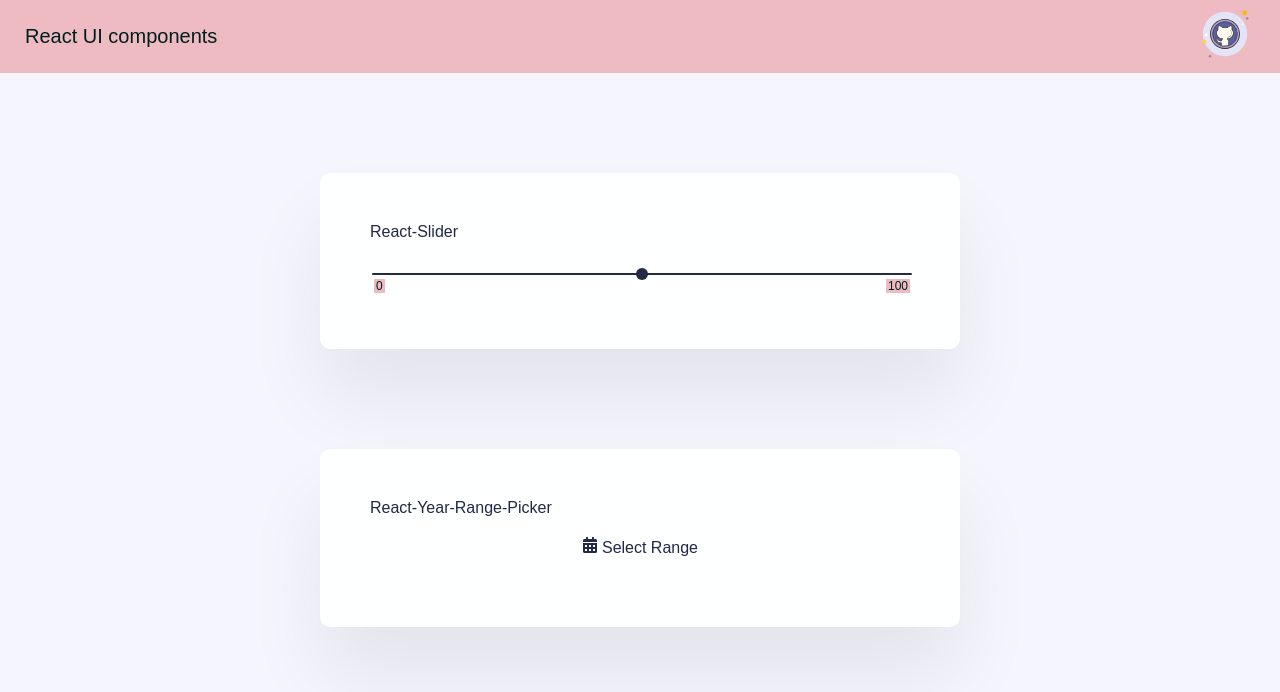
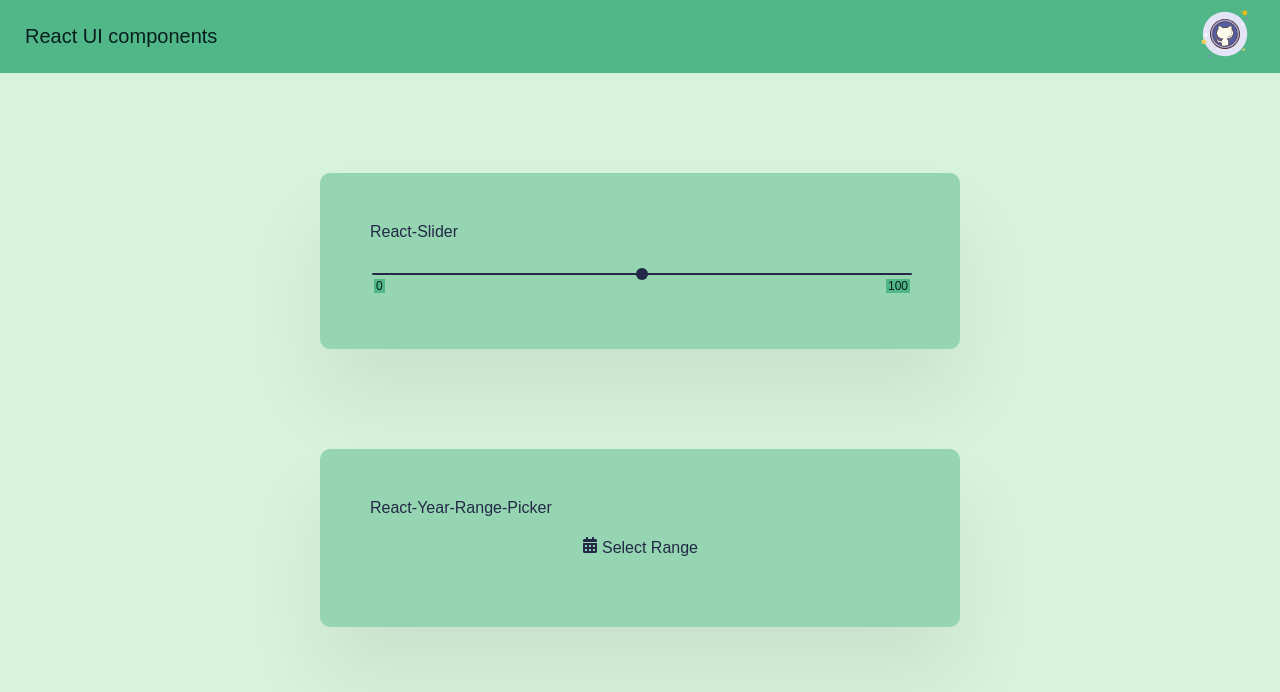
Before and after one commit to manvendra22/react-slider, a React app: page / in a window 1280 px wide. Shown: the top 692 px of the page. Built offline with nearby package versions, Linux system fonts and the light colour scheme.

Commit message:
[Update] Color palette

```diff
--- a/src/styles/_variables.scss
+++ b/src/styles/_variables.scss
@@ -1,25 +1,25 @@
 $white: #fff;
 
 $opacity-box-shadow: 0.3;
-$stroke: #001E1D;
+$stroke: #001e1d;
 
-$disable-color: #CCC;
-$disable-bg-color: #EEE;
+$disable-color: #ccc;
+$disable-bg-color: #eee;
 
-$primary-bg: #F4F5FD;
+$primary-bg: #d8f3dc;
 $primary-text: #232946;
 
-$secondary-bg: #FEFFFF;
+$secondary-bg: #95d5b2;
 $secondary-text: #232946;
 
-$tertiary-bg: #EEBBC3;
-$tertiary-text: #001E1D;
+$tertiary-bg: #52b788;
+$tertiary-text: #001e1d;
 
-$element-bg: #ECECF8;
+$element-bg: #b7e4c7;
 $element-text: #232946;
 
-$highlight-bg: #F9BC60;
-$highlight-text: #001E1D;
+$highlight-bg: #40916c;
+$highlight-text: #001e1d;
 
-$highlight-bg-2: #FFD803;
-$highlight-text-2: #272343;
+$highlight-bg-2: #74c69d;
+$highlight-text-2: #001e1d;
```
